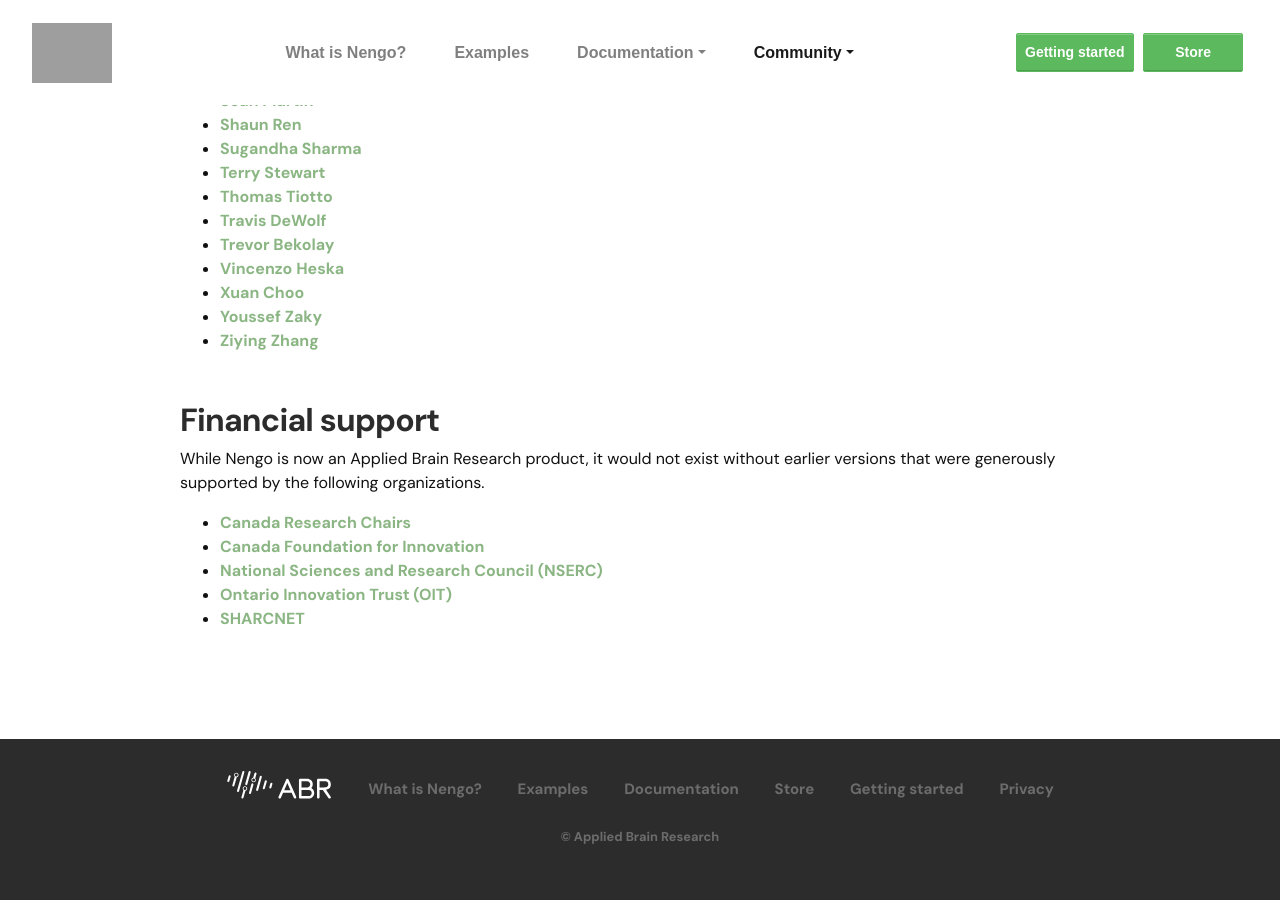
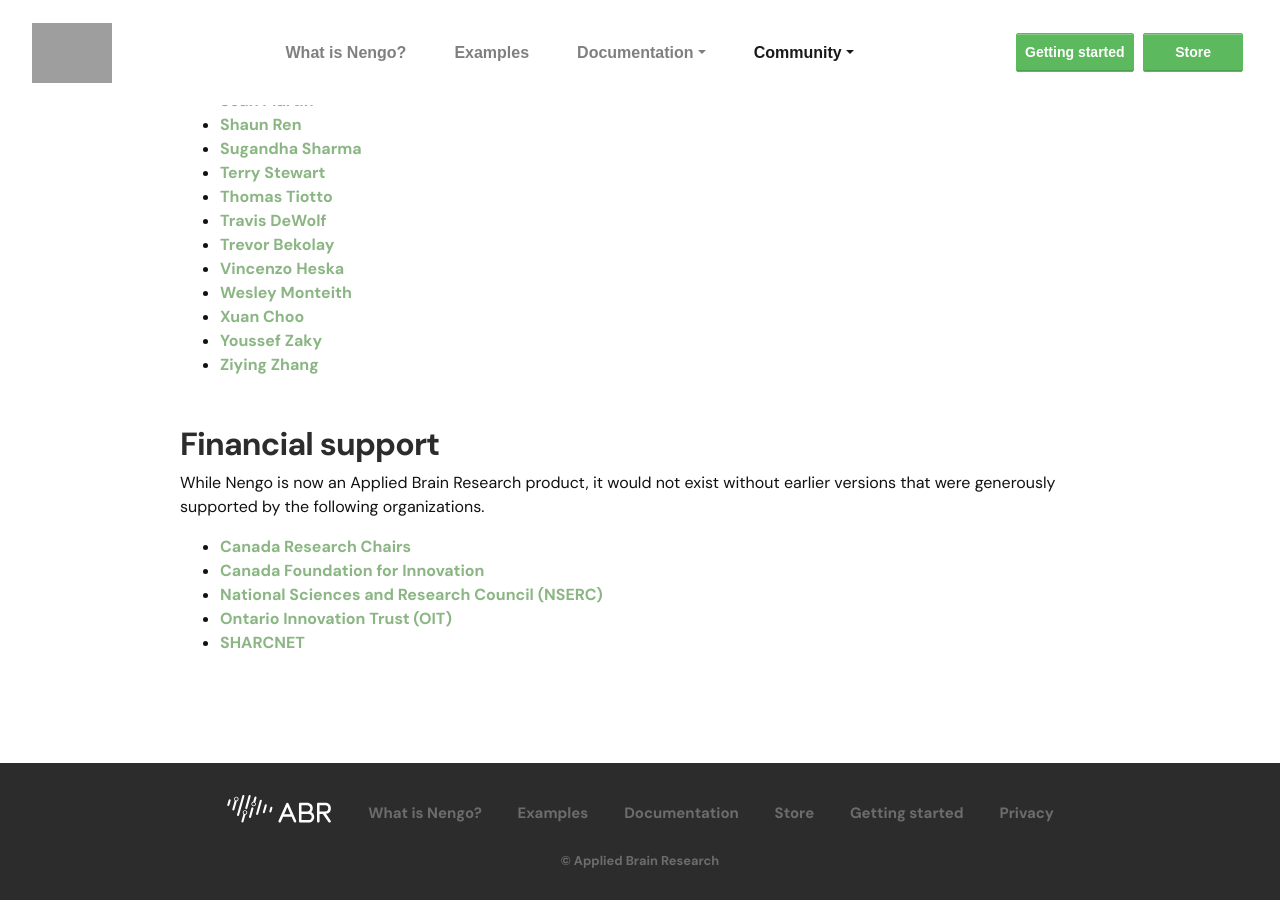
Before and after one commit to nengo/nengo.github.io, a Jekyll site: the page built from people.md, in a window 1280 px wide and 900 px high, scrolled down 1731 px. Built offline with Jekyll 4.4.1, drawn with Linux system fonts in a browser that asks for light colours; nearby versions of some CDN libraries; some web fonts are replaced; comment, search, counter and statistics services are not loaded; before the commit the page ends 2607 px from its top, so only the background shows below that.

Commit message:
Add myself to people.md

```diff
--- a/people.md
+++ b/people.md
@@ -80,6 +80,7 @@
 - [Travis DeWolf](mailto:travis.dewolf@gmail.com)
 - [Trevor Bekolay](mailto:tbekolay@gmail.com)
 - [Vincenzo Heska](mailto:vincenzo.heska@gmail.com)
+- [Wesley Monteith](mailto:wesley.monteith-finas@epfl.ch)
 - [Xuan Choo](mailto:xchoo.mainframe@gmail.com)
 - [Youssef Zaky](mailto:youssefzaky@gmail.com)
 - [Ziying Zhang](mailto:zy8zhang@uwaterloo.ca)
```
